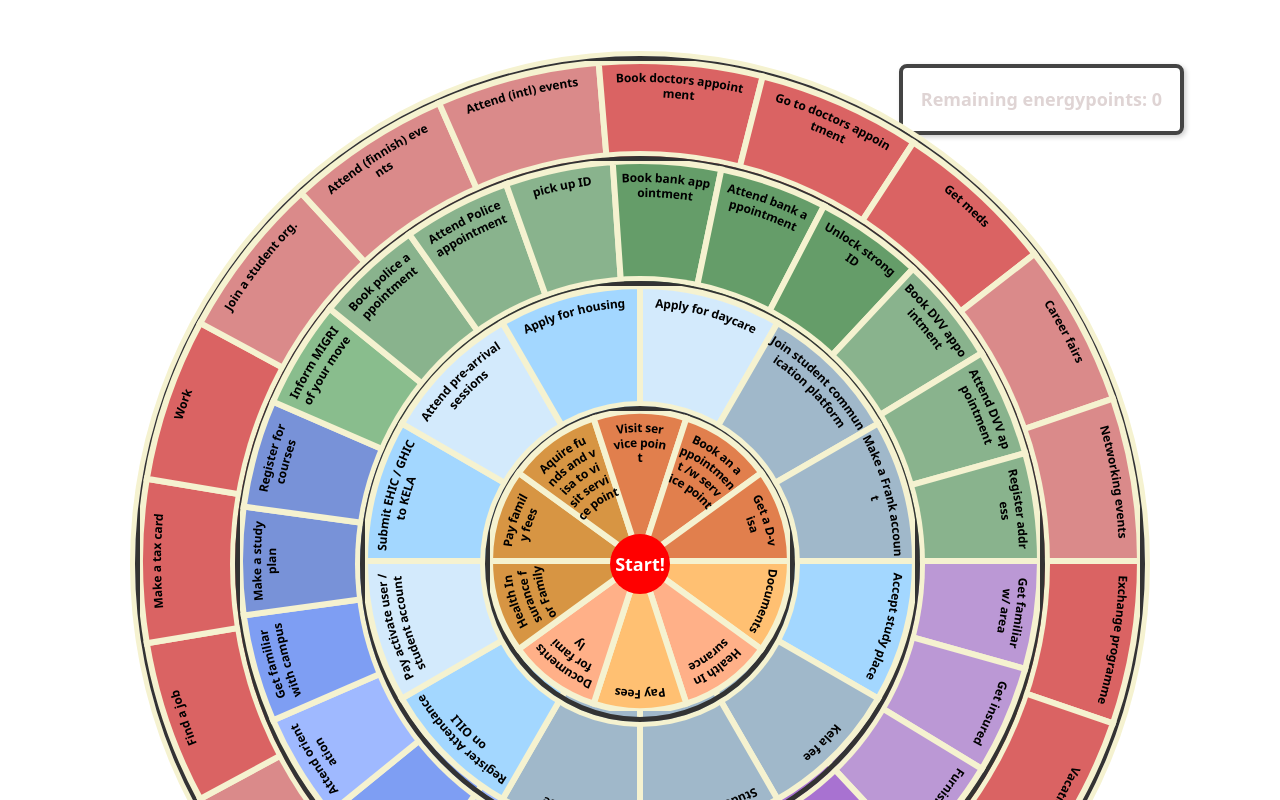
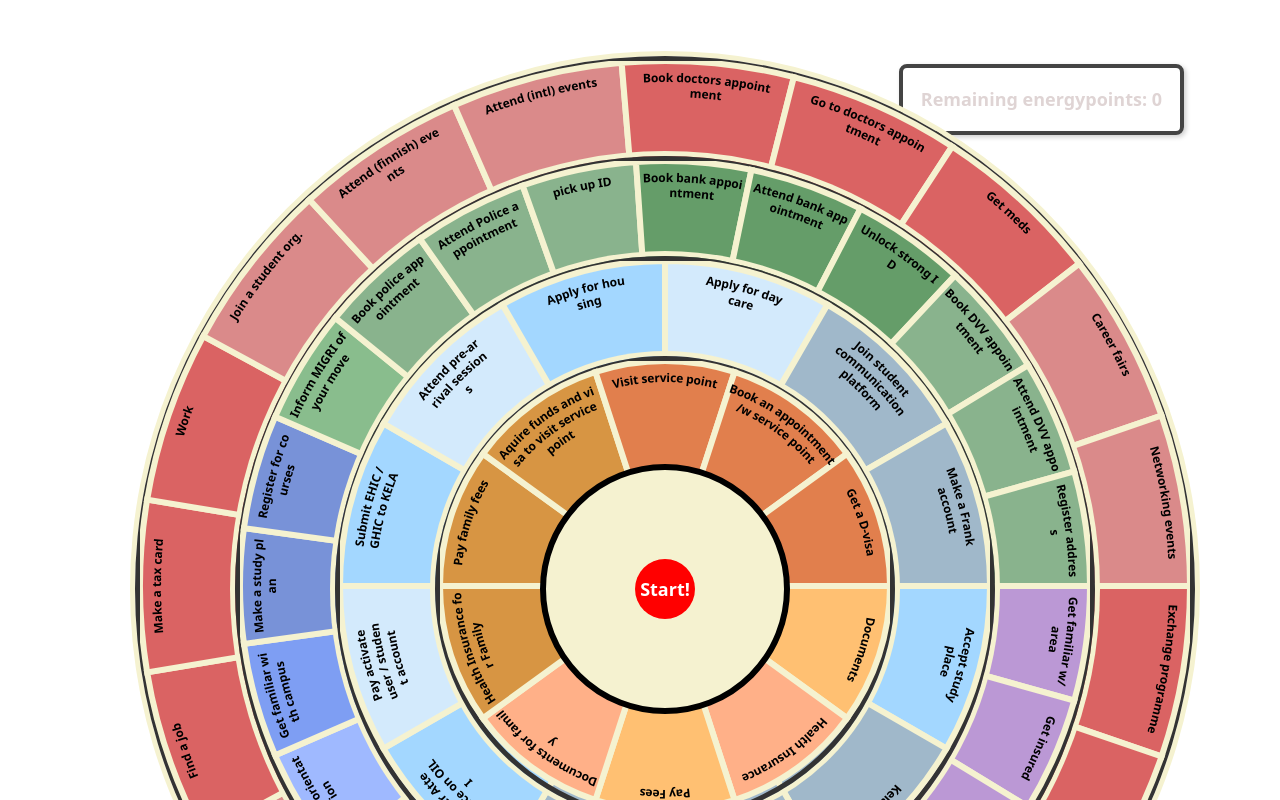
Before and after one commit to WalkAMileGame/WalkAMileGame, a React (Vite) app in the folder frontend/: page / in a window 1280 px wide. Shown: the top 800 px of the page. Built offline with nearby package versions, Linux system fonts and the light colour scheme; no server answers.

Commit message:
Added new circle and white in middle

```diff
--- a/frontend/src/GameBoard.jsx
+++ b/frontend/src/GameBoard.jsx
@@ -1,6 +1,7 @@
 import React from "react";
 import { useState, useRef } from "react";
-import "./App.css";
+// Make sure to have a corresponding CSS file for styles (e.g., App.css)
+// import "./App.css";
 
 // ====================================================================================
 // 1. Reusable Pie Chart Component
@@ -31,7 +32,6 @@ const Circle = ({
           const x2 = center + radius * Math.cos(endAngle);
           const y2 = center + radius * Math.sin(endAngle);
           const fill = colors[i % colors.length];
-
           return (
             <path
               key={`slice-${label}-${i}`}
@@ -49,16 +49,13 @@ const Circle = ({
         {textStyle === 'curved' && labels.map((label, i) => {
           if (radius <= 50) return null; // Don't render text if too small
 
-          // Splits long labels into multiple lines for curved paths
           const regex = new RegExp(`.{1,${charLimit}}`, 'g');
           const lines = label.length > charLimit ? label.match(regex) : [label];
 
           return lines.map((line, lineIndex) => {
             const startAngle = (i * 360 / numSlices);
             const endAngle = ((i + 1) * 360 / numSlices);
-            const midAngle = startAngle + (endAngle - startAngle) / 2;
 
-            // Each line needs its own radius, stacked inside the other
             const textPathRadius = radius - 15 - (lineIndex * 15);
             if (textPathRadius <= 0) return null; // Avoid invalid radius
 
@@ -80,7 +77,7 @@ const Circle = ({
                 </defs>
                 <text dy={dy} style={{ pointerEvents: "none" }}>
                   <textPath
-                    xlinkHref={`#${pathId}`}
+                    href={`#${pathId}`}
                     style={{ textAnchor: "middle" }}
                     startOffset="50%"
                     fill="#000"
@@ -97,7 +94,7 @@ const Circle = ({
 
         {textStyle === 'straight' && labels.map((label, i) => {
           const midAngle = ((i + 0.5) * 360 / numSlices) * Math.PI / 180;
-          const textRadius = radius * 0.75; // Adjust position from center
+          const textRadius = radius * 0.75;
           const x = center + textRadius * Math.cos(midAngle);
           const y = center + textRadius * Math.sin(midAngle);
           const rotation = (midAngle * 180 / Math.PI);
@@ -124,6 +121,29 @@ const Circle = ({
   );
 };
 
+// ====================================================================================
+// 1b. White Circle Component (for center)
+// This component draws a white circle in the center.
+// ====================================================================================
+const WhiteCircle = ({ size = 200, className = '' }) => {
+  const center = size / 2;
+  const radius = size / 2 - 3; // Account for half of the strokeWidth
+
+  return (
+    <div className={`white-circle-container ${className}`}>
+      <svg width={size} height={size} viewBox={`0 0 ${size} ${size}`}>
+        <circle
+          cx={center}
+          cy={center}
+          r={radius}
+          fill="#f5f2d0"
+          stroke="black"
+          strokeWidth="6"
+        />
+      </svg>
+    </div>
+  );
+};
 
 // ====================================================================================
 // 2. Main GameBoard Component
@@ -131,21 +151,23 @@ const Circle = ({
 // ====================================================================================
 function GameBoard({ onSliceClick }) {
   // ====================================================================================
-  //  Rotation function for circle layers//
+  //  Rotation function for circle layers
   // ====================================================================================
   const [rotations, setRotations] = useState({
     "circle-1": 0,
     "circle-2": 0,
     "circle-3": 0,
     "circle-4": 0,
+    "circle-5": 0,
   });
   const dragging = useRef({ active: false, circleId: null, startAngle: 0, startRotation: 0 });
 
-  const handleMouseDown = (e, circleId, radius) => {
+  const handleMouseDown = (e, circleId) => {
+    // Prevent default text selection behavior
+    e.preventDefault();
     const rect = e.currentTarget.getBoundingClientRect();
     const centerX = rect.left + rect.width / 2;
     const centerY = rect.top + rect.height / 2;
-
     const angle = getAngle(e.clientX, e.clientY, centerX, centerY);
 
     dragging.current = {
@@ -163,11 +185,12 @@ function GameBoard({ onSliceClick }) {
     if (!dragging.current.active) return;
 
     const circleId = dragging.current.circleId;
-    const container = document.querySelector(`.circle-ring.${circleId}`);
+    const container = document.querySelector(`.circle-wrapper.${circleId}`);
+    if (!container) return;
+
     const rect = container.getBoundingClientRect();
     const centerX = rect.left + rect.width / 2;
     const centerY = rect.top + rect.height / 2;
-
     const angle = getAngle(e.clientX, e.clientY, centerX, centerY);
     const delta = angle - dragging.current.startAngle;
 
@@ -191,8 +214,8 @@ function GameBoard({ onSliceClick }) {
   // Data for all circles
   const chartData = [
         {
-      id: 'circle-4',
-      radius: 500,
+      id: 'circle-5',
+      radius: 525,
       labels: ["Exchange programme", "Vacation", "Learn Finnish / Swedish", "Hobby: Hike", "Hobby: Read", "Hobby: Game", "Hobby: Watch movies", "Hobby: Crafts", "Find a job", "Make a tax card", "Work", "Join a student org.", "Attend (finnish) events", "Attend (intl) events", "Book doctors appointment", "Go to doctors appointment", "Get meds", "Career fairs", "Networking events"],
       colors: ["#da6363", "#da6363", "#ff8989", "#da8a8a", "#da8a8a", "#da8a8a", "#da8a8a", "#da8a8a", "#da6363", "#da6363", "#da6363", "#da8a8a", "#da8a8a", "#da8a8a", "#da6363", "#da6363", "#da6363", "#da8a8a", "#da8a8a"],
       textStyle: 'curved',
@@ -200,46 +223,75 @@ function GameBoard({ onSliceClick }) {
       charLimit: 20
     },
     {
-      id: 'circle-3',
-      radius: 400,
+      id: 'circle-4',
+      radius: 425,
       labels: ["Get familiar w/ area", "Get insured", "Furnish home", "Get a transport card", "Get a SIM card", "Attend lectures", "Work on assignemtns", "Get a library card", "Update to student register", "Attend orientation", "Get familiar with campus", "Make a study plan", "Register for courses", "Inform MIGRI of your move", "Book police appointment", "Attend Police appointment", "pick up ID", "Book bank appointment", "Attend bank appointment", "Unlock strong ID", "Book DVV appointment", "Attend DVV appointment", "Register address"],
       colors: ["#bb98d5", "#bb98d5", "#bb98d5", "#a872d1", "#e4c1ff", "#5375d0", "#5375d0", "#9fb9ff", "#7e9ef3", "#9fb9ff", "#7e9ef3", "#7892d8", "#7892d8", "#89bd8d", "#89b38d", "#89b38d", "#89b38d", "#659d69", "#659d69", "#659d69", "#89b38d", "#89b38d", "#89b38d"],
+      textStyle: 'curved',
+      className: 'outer',
+      charLimit: 15
+    },
+    {
+      id: 'circle-3',
+      radius: 325,
+      labels: ["Accept study place", "Kela fee", "Student union fee", "Tuition fee", "Register Attendance on OILI", "Pay activate user / student account", "Submit EHIC / GHIC to KELA", "Attend pre-arrival sessions", "Apply for housing", "Apply for daycare", "Join student communication platform", "Make a Frank account"],
+      colors: ["#a3d7ff", "#a0b8ca", "#a0b8ca", "#a0b8ca", "#a3d7ff", "#d3eafc", "#a3d7ff", "#d3eafc", "#a3d7ff", "#d3eafc", "#a0b8ca", "#a0b8ca"],
       textStyle: 'curved',
       className: 'outer-middle',
       charLimit: 13
     },
     {
       id: 'circle-2',
-      radius: 275,
-      labels: ["Accept study place", "Kela fee", "Student union fee", "Tuition fee", "Register Attendance on OILI", "Pay activate user / student account", "Submit EHIC / GHIC to KELA", "Attend pre-arrival sessions", "Apply for housing", "Apply for daycare", "Join student communication platform", "Make a Frank account"],
-      colors: ["#a3d7ff", "#a0b8ca", "#a0b8ca", "#a0b8ca", "#a3d7ff", "#d3eafc", "#a3d7ff", "#d3eafc", "#a3d7ff", "#d3eafc", "#a0b8ca", "#a0b8ca"],
+      radius: 225,
+      labels: ["Documents", "Health Insurance", "Pay Fees", "Documents for family", "Health Insurance for Family", "Pay family fees", "Aquire funds and visa to visit service point", "Visit service point", "Book an appointment /w service point", "Get a D-visa"],
+      colors: ["#ffc072", "#ffb088", "#ffc072", "#ffb088", "#d79543", "#d79543", "#d79543", "#e17f4d", "#e17f4d", "#e17f4d"],
       textStyle: 'curved',
       className: 'inner-middle',
       charLimit: 19
     },
     {
-      id: 'circle-1',
-      radius: 150,
-      labels: ["Documents", "Health Insurance", "Pay Fees", "Documents for family", "Health Insurance for Family", "Pay family fees", "Aquire funds and visa to visit service point", "Visit service point", "Book an appointment /w service point", "Get a D-visa"],
-      colors: ["#ffc072", "#ffb088", "#ffc072", "#ffb088", "#d79543", "#d79543", "#d79543", "#e17f4d", "#e17f4d", "#e17f4d"],
-      textStyle: 'curved',
+      id: 'inner-circle',
+      radius: 125,
+      // The properties below are not used for the white circle but are kept for consistency
+      labels: [""],
+      colors: [""],
+      textStyle: '',
       className: 'inner',
-      charLimit: 9
+      charLimit: 0
     }
   ];
 
+  const largestRadius = Math.max(...chartData.map(c => c.radius));
+  const wheelSize = largestRadius * 2;
+
   return (
     <div className="container">
-      <div className="wheel">
-        {chartData.map((chart) => (
+      <div className="wheel" style={{ position: 'relative', width: wheelSize, height: wheelSize, margin: 'auto' }}>
+        {chartData.map((chart) => {
+          // Conditionally disable rotation for the innermost circle
+          const handleMouseDownForChart = chart.id !== 'inner-circle'
+            ? (e) => handleMouseDown(e, chart.id)
+            : undefined;
+
+          return (
             <div
               key={chart.id}
               className={`circle-wrapper ${chart.id}`}
               style={{
-              transform: `rotate(${rotations[chart.id]}deg)`,
+                position: 'absolute',
+                top: '50%',
+                left: '50%',
+                width: chart.radius * 2,
+                height: chart.radius * 2,
+                transform: `translate(-50%, -50%) rotate(${rotations[chart.id] || 0}deg)`,
               }}
-            onMouseDown={(e) => handleMouseDown(e, chart.id, chart.radius)}
+              onMouseDown={handleMouseDownForChart}
             >
+              {chart.id === 'inner-circle' ? (
+                // Render the plain white circle for the innermost layer
+                <WhiteCircle size={chart.radius * 2} />
+              ) : (
+                // Render the sliced, colored circle for all other layers
                 <Circle
                   radius={chart.radius}
                   labels={chart.labels}
@@ -249,9 +301,18 @@ function GameBoard({ onSliceClick }) {
                   className={chart.id}
                   charLimit={chart.charLimit}
                 />
+              )}
             </div>
-        ))}
-        <div className="start-circle">Start!</div>
+          );
+        })}
+        {/* This div sits on top of all circles in the center */}
+        <div className="start-circle" style={{
+          position: 'absolute',
+          top: '50%',
+          left: '50%',
+          transform: 'translate(-50%, -50%)',
+          zIndex: 10 // Ensure it stays on top of other circles
+        }}>Start!</div>
       </div>
     </div>
   );
```
Lines whose indentation alone changed are shown as unchanged.
